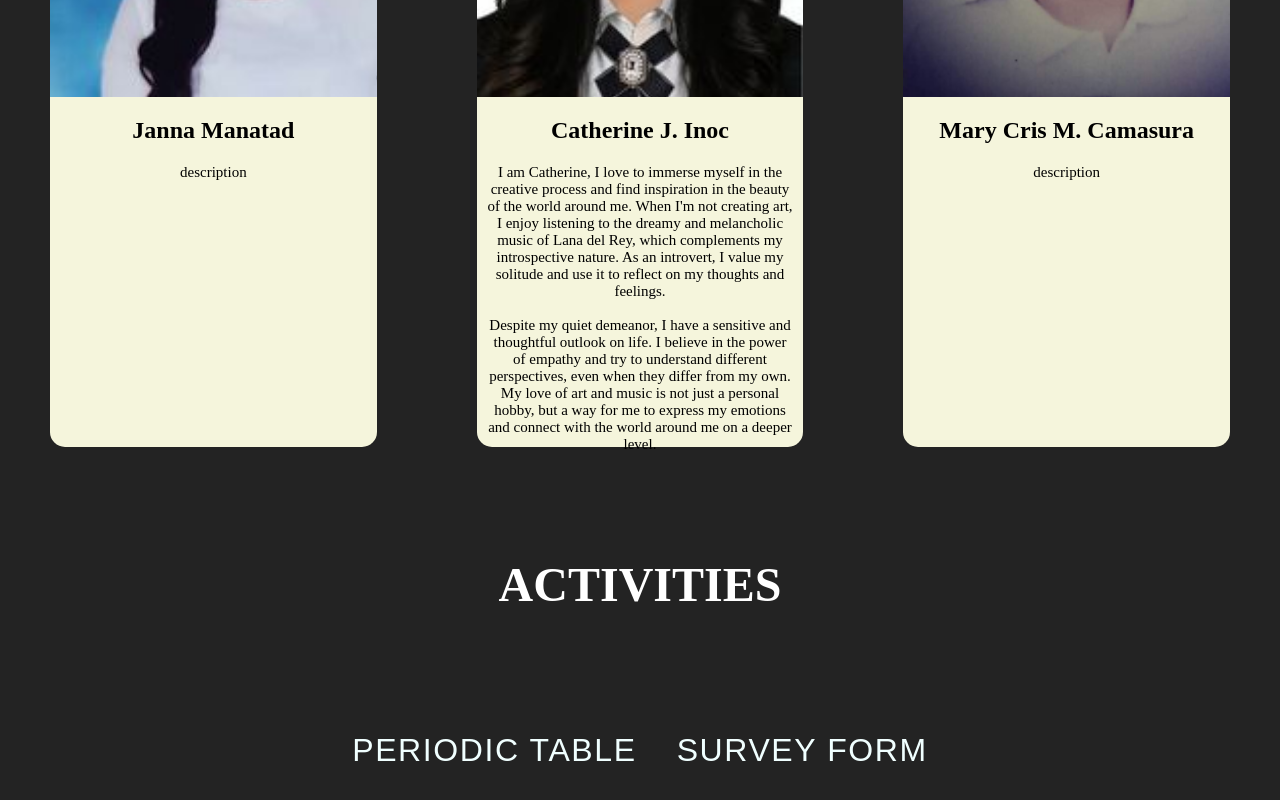
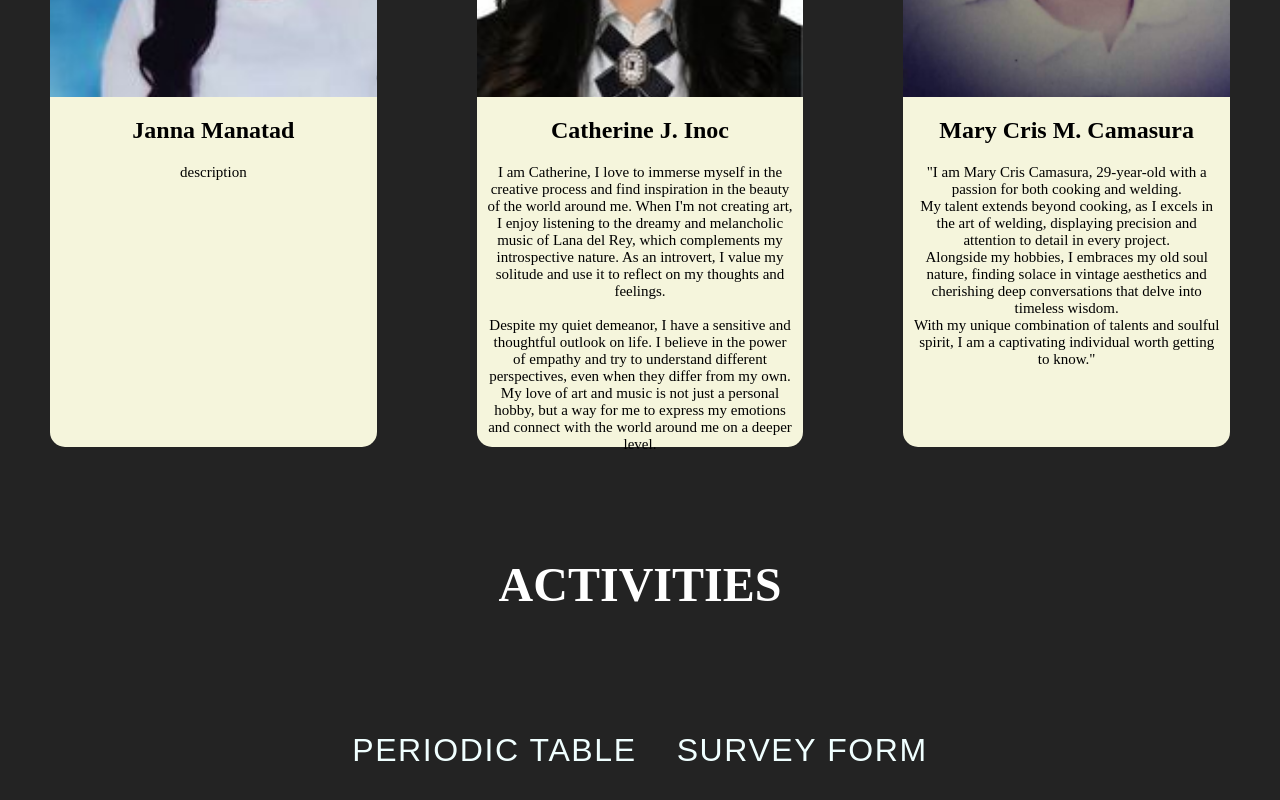
Before and after one commit to maryycris/Portfolio2, a plain HTML site: page index.html in a window 1280 px wide. Shown: the part 1203-2003 px from the top of the page. Drawn offline with nearby package versions, Linux system fonts and the light colour scheme.

Commit message:
Update index.html

```diff
--- a/index.html
+++ b/index.html
@@ -39,7 +39,12 @@
         <div class="card">
             <div class="card-image car-3"></div>
             <h2>Mary Cris M. Camasura</h2>
-            <p>description</p>
+            <p>"I am Mary Cris Camasura, 29-year-old with a passion for both cooking and welding.<br> My talent extends beyond cooking, as I excels in the art of welding, displaying precision and attention to detail in every project.<br> Alongside my hobbies, I embraces my old soul nature, finding solace in vintage aesthetics and cherishing deep conversations that delve into timeless wisdom.<br> With my unique combination of talents and soulful spirit, I am a captivating individual worth getting to know."
+
+
+
+
+</p>
         </div>
     </section>
 
```
